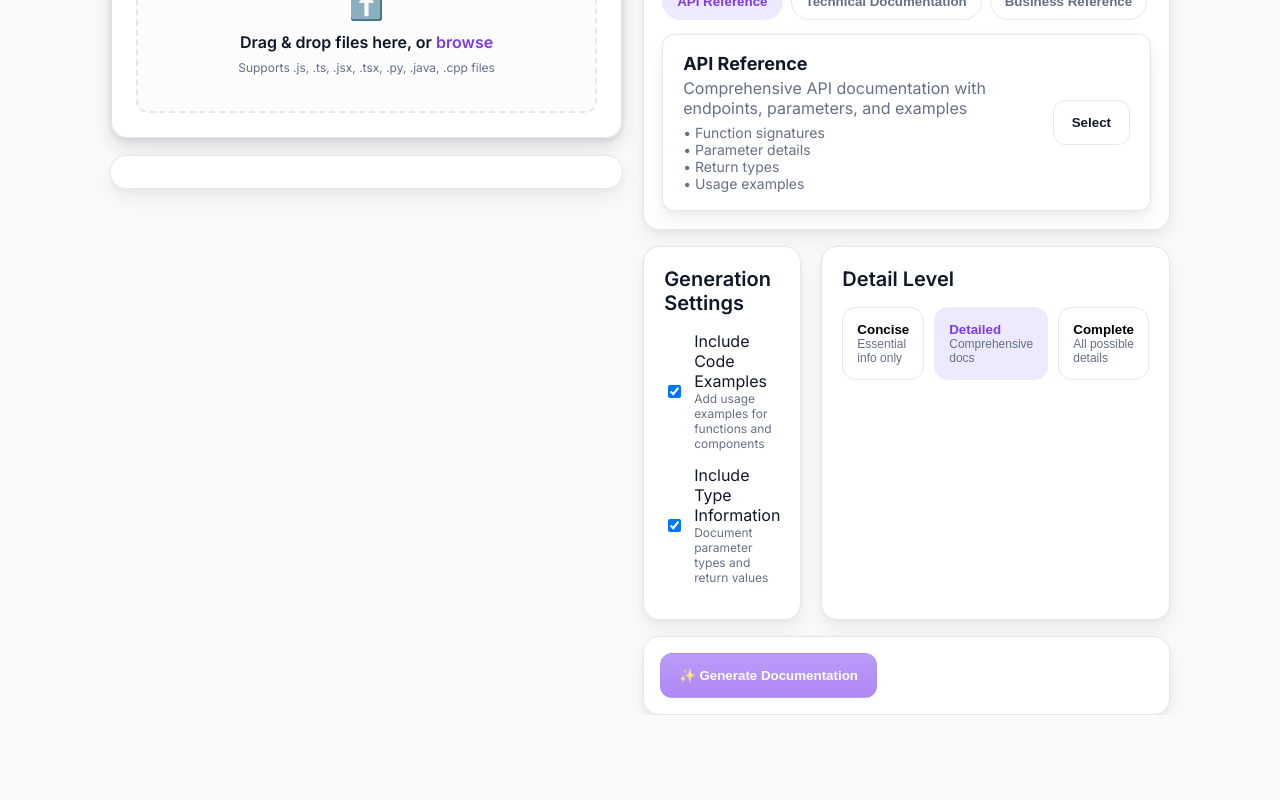
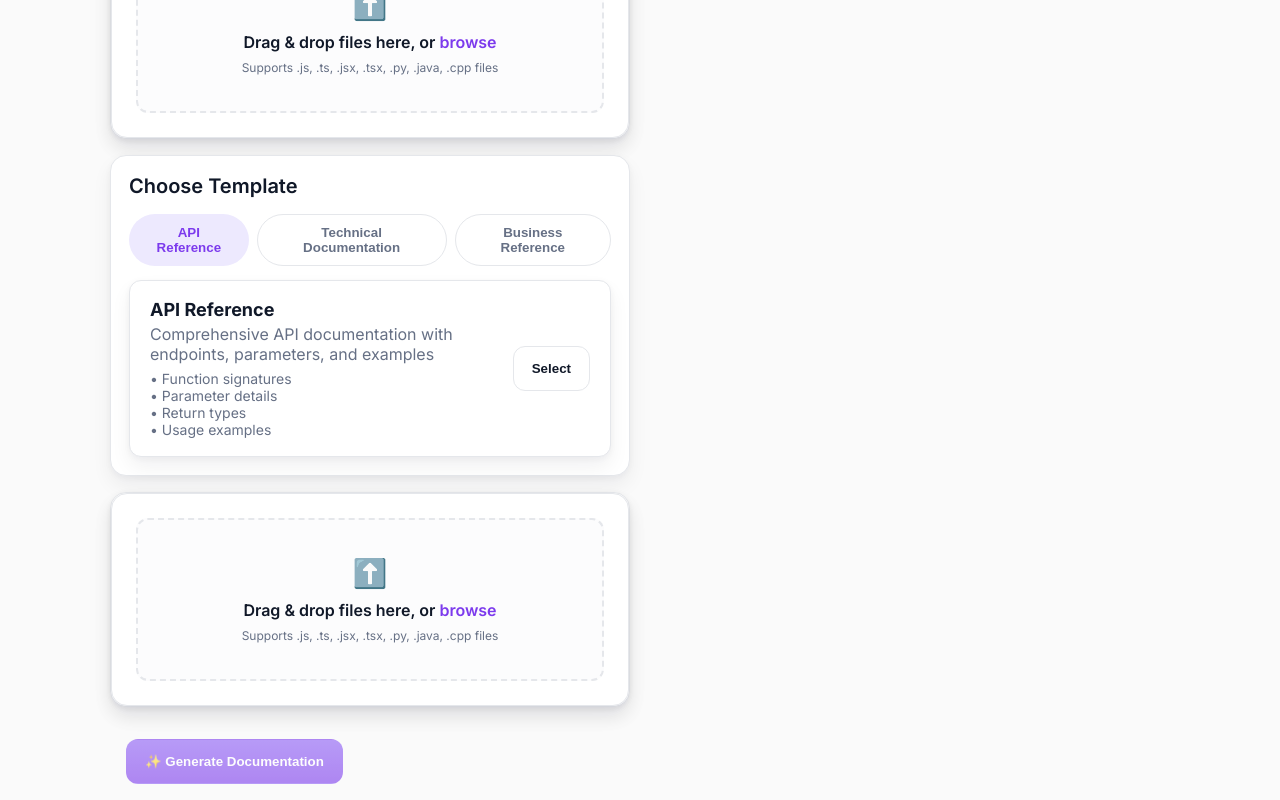
Before and after one commit to rubeshkanna/Documentation-POC, an Angular app: page / in a window 1280 px wide. Shown: the part 219-1019 px from the top of the page. Before the commit the page ends 934 px from the top, so only its background shows below. Built offline with nearby package versions, Linux system fonts and the light colour scheme.

Commit message:
Update app.html

```diff
--- a/src/app/app.html
+++ b/src/app/app.html
@@ -15,31 +15,37 @@
         <app-file-upload (folderSelected)="onFolderSelected($event)"></app-file-upload>
       </div>
       <!-- <app-repo-preview></app-repo-preview> -->
-      <app-repo-preview [fileTree]="repoStructure"></app-repo-preview>
+
+      <div class="card section">
+        <app-template-selector (templatePicked)="templateId.set($event)"></app-template-selector>
+      </div>
+
+      <!-- <app-generation-settings [(value)]="settings" (valueChange)="settings.set($event)">
+      </app-generation-settings> -->
+
+      <div class="card">
+        <!-- <app-file-upload (filesChange)="files.set($event)"></app-file-upload> -->
+        <app-file-upload (folderSelected)="onFolderSelected($event)"></app-file-upload>
+      </div>
+
+      <div class="cta ">
+        <button class="btn btn-primary" [disabled]="!repoStructure.length" (click)="onGenerate()">
+          ✨ Generate Documentation
+        </button>
+
+        <div class="status" *ngIf="generating() || progress()===100">
+          <div class="bar">
+            <div class="fill" [style.width.%]="progress()"></div>
+          </div>
+          <div class="text">{{progressText()}}</div>
+        </div>
+      </div>
     </div>
 
     <!-- Right column: template + settings -->
     <div class="stack">
-      <div class="card section">
-        <app-template-selector (templatePicked)="templateId.set($event)"></app-template-selector>
-      </div>
+      <app-repo-preview [fileTree]="repoStructure"></app-repo-preview>
 
-      <app-generation-settings [(value)]="settings"
-        (valueChange)="settings.set($event)">
-      </app-generation-settings>
-
-      <div class="cta card">
-        <button class="btn btn-primary"
-                [disabled]="!canGenerate()"
-                (click)="onGenerate()">
-          ✨ Generate Documentation
-        </button>
-
-        <div class="status" *ngIf="generating() || progress()===100">
-          <div class="bar"><div class="fill" [style.width.%]="progress()"></div></div>
-          <div class="text">{{progressText()}}</div>
-        </div>
-      </div>
     </div>
   </div>
 </div>
```
